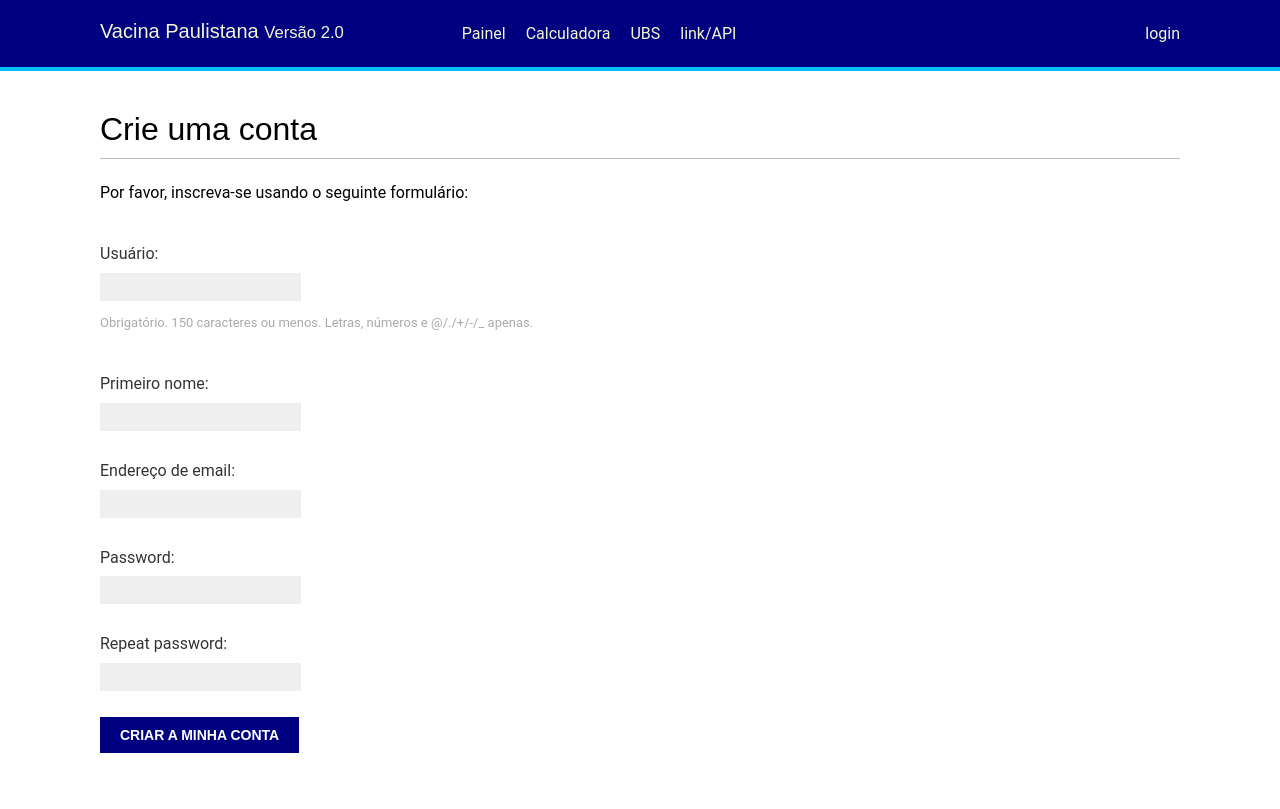
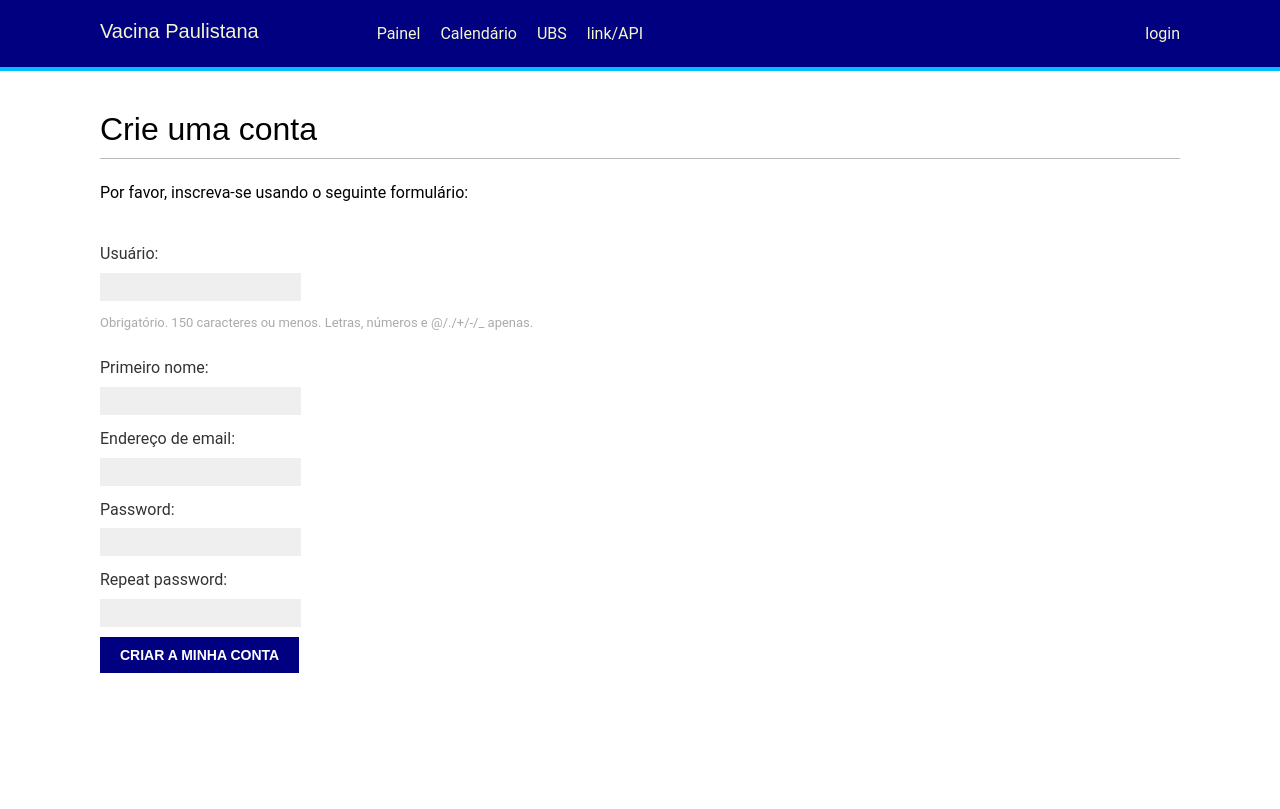
Before and after one commit to marcinfo/vacina_gitlab, a Django app: page /register/ in a window 1280 px wide. After the commit the page ends 673 px from the top, so only its background shows below. Run offline with Django 3.2, Linux system fonts and the light colour scheme; some libraries are stand-ins or nearby versions; some web fonts are replaced.

Commit message:
versa0 2.0.1

```diff
--- a/vacina/static/css/base.css
+++ b/vacina/static/css/base.css
@@ -122,7 +122,7 @@ form {
 
 form p {
     width:100%;
-    overflow:auto;
+    overflow:hide;
 }
 
 
@@ -331,13 +331,13 @@ img.user-detail {
 
 .card p {
   /*color: #a3a5ae;*/
-  font-size: 16px;
+  font-size: 14px;
   font-weight: bolder;
   text-align: center;
 }
 .card h {
   color: #191970;
-  font-size: 14px;
+  font-size: 12px;
   text-align: center;
 
 }
--- a/vacina/templates/base.html
+++ b/vacina/templates/base.html
@@ -10,14 +10,14 @@
 </head>
 <body>
   <div id="header">
-    <span class="logo">Vacina Paulistana <small>Versão 2.0</small></span>
+    <span class="logo">Vacina Paulistana <small></small></span>
 
     <ul class="menu">
       <li {% if section == "inicio" %}class="selected"{% endif %}>
         <a href="{% url "index" %}">Painel</a>
       </li>
       <li {% if section == "Vacinas disponivel no SUS" %}class="selected"{% endif %}>
-        <a href="{% url "vacinas_prazos" %}">Calculadora</a>
+        <a href="{% url "vacinas_prazos" %}">Calendário</a>
       </li>
 
       <li {% if section == "UBS" %}class="selected"{% endif %}>
--- a/vacina/templates/vacina/links.html
+++ b/vacina/templates/vacina/links.html
@@ -6,9 +6,10 @@
 <html>
 <body>
  <div  align = "center">
+  <h3><u>APIs</u></h3>
+  <p><a href="/apis/docs">Documentação das APIs</a></p>
   <h3><u>Links Importantes</u></h3>
-  <p><a href="/apis/docs">Documentação das APIs</a></p>
-  <p><a href="https://www.vacinaja.sp.gov.br/">VacinaJá</a></p>
+   <p><a href="https://www.vacinaja.sp.gov.br/">VacinaJá</a></p>
   <p><a href="https://www.gov.br/saude/pt-br">Ministerio da Saúde</a></p>
   <p><a href="https://www.saude.sp.gov.br/">Secretaria da Saúde</a></p>
   <p><a href="https://www.who.int/pt">OMS</a></apis/docs#//p>
@@ -16,6 +17,7 @@
   <h3><u>Fontes de Dados</u></h3>
   <p><a href="https://www.saopaulo.sp.gov.br">https://www.saopaulo.sp.gov.br</a></p>
   <p><a href="https://covid19-brazil-api.vercel.app/">https://covid19-brazil-api.vercel.app/</a></p>
+
     </form>
    </div>
 
--- a/vacina/templates/vacina/vacinas_prazos.html
+++ b/vacina/templates/vacina/vacinas_prazos.html
@@ -22,9 +22,11 @@
                 <input type="submit" value="Calcular">
 
             </form>
+            <div>
             {{nova_data}}
             {% csrf_token %}
             {{dados_sql3|safe}}
+                </div>
         </div>
     </div>
 </div>
```
Also changed, not shown: vacina/templates/vacina/index.html (+8 -4 lines).
